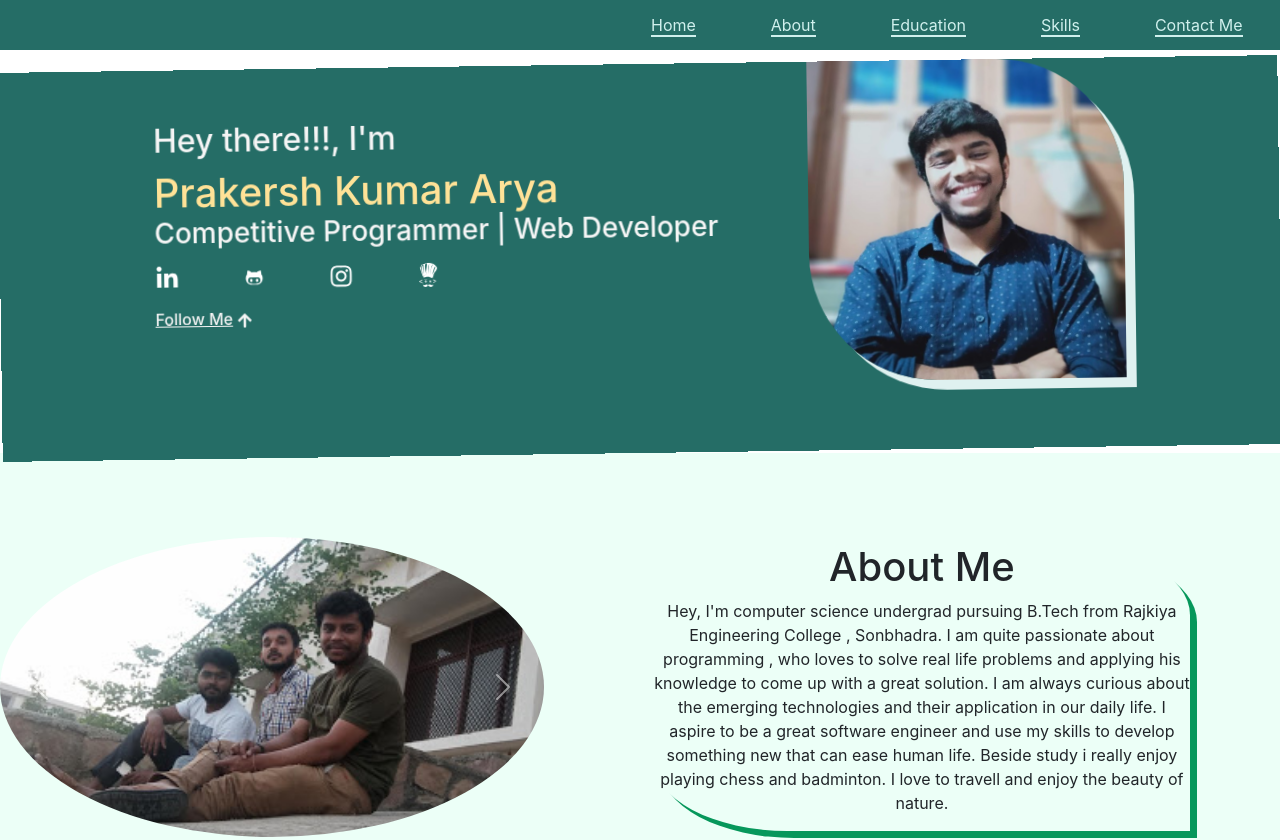
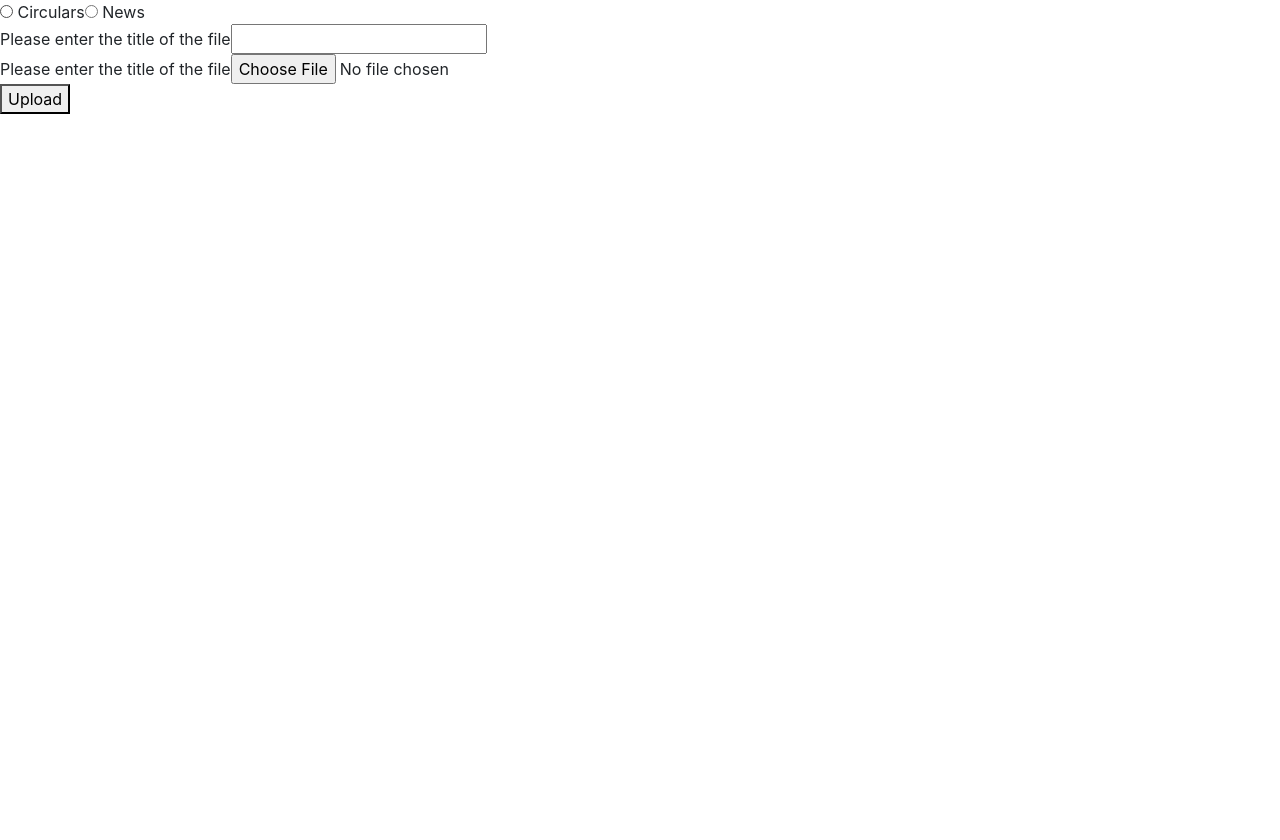
Before and after one commit to Prakersh123/Portfolio, a React (Create React App) app: page /uploadfile in a window 1280 px wide. Shown: the top 840 px of the page. After the commit the page ends 800 px from the top, so only its background shows below. Built offline with nearby package versions, Linux system fonts and the light colour scheme.

Commit message:
root added

```diff
--- a/package.json
+++ b/package.json
@@ -6,9 +6,11 @@
     "@testing-library/jest-dom": "^5.14.1",
     "@testing-library/react": "^11.2.7",
     "@testing-library/user-event": "^12.8.3",
+    "axios": "^0.21.4",
     "react": "^17.0.2",
     "react-dom": "^17.0.2",
     "react-icons": "^4.2.0",
+    "react-router-dom": "^5.3.0",
     "react-scripts": "4.0.3",
     "web-vitals": "^1.1.2"
   },
--- a/src/App.js
+++ b/src/App.js
@@ -11,6 +11,7 @@ import Myprojects from './Myprojects';
 function App() {
   return (
     < >
+
         <Nav/>
 
         <div style={{position:'relative', paddingBottom:'5px', backgroundColor:'#256D66', transform: 'rotate(-0.8deg)'}}>
--- /dev/null
+++ b/src/assests/Login.css
@@ -0,0 +1,14 @@
+.login_form{
+    display: grid;
+    grid-template-columns: 1fr;
+    grid-gap: 10%;
+    padding: 5%;
+    border:2px solid green;
+    width: 30%;
+}
+
+.login_form button{
+    width: 70%;
+    border-radius: 14px;
+
+}
--- /dev/null
+++ b/src/components/Login.js
@@ -0,0 +1,25 @@
+import React from 'react'
+import './../assests/Login.css'
+const Login = () => {
+    return (
+        <div>
+            <form className="login_form">
+                <label>
+                    Username:
+                <input type="text" />
+                   </label>
+
+                   <label>
+                       Password:
+                <input type="password" />
+                </label>
+                <button type="submit">
+                    Log in
+                </button>
+
+            </form>
+        </div>
+    )
+}
+
+export default Login
--- /dev/null
+++ b/src/components/Uploadnotification.js
@@ -0,0 +1,71 @@
+import React, { useState } from 'react'
+const axios = require("axios")
+
+
+const Uploadnotification = () => {
+
+    const [formData, setformData] = useState({
+        type:"circulars",
+        title:"",
+        file_url:""
+    })
+
+    const formhandler=(e)=>{
+        setformData({...formData,
+        [e.target.name]:e.target.value
+        })
+    }
+
+    const formhandlerfile=(e)=>{
+        setformData({...formData,
+        [e.target.name]:e.target.files[0]
+        })
+    }
+    const formSubmit= async (e)=>{
+
+        e.preventDefault();
+        const dummyForm = new FormData();
+        dummyForm.append('title',formData.title);
+        dummyForm.append('file_url',formData.file_url);
+        dummyForm.append('type',formData.type);
+        console.log("ara",formData)
+      const res =   await  axios.post("https://fast-atoll-94938.herokuapp.com/upload",dummyForm,{
+            headers: {
+                'Content-Type': 'multipart/form-data',
+            }
+        });
+        if(res.status===200)
+        {
+            setformData({});
+            alert("successfully uploaded")
+        }
+    }
+
+
+    return (
+        <div>
+            <form method="post" enctype="multipart/form-data" onSubmit={formSubmit} >
+               <label>
+                   <input type="radio" name="type"  value="circulars" onChange={formhandler} /> Circulars
+                   <input type="radio" name="type" value="news"onChange={formhandler} /> News
+                   </label>
+                   <br/>
+
+                <label>
+                    Please enter the title of the file
+                <input type="text" name="title"  required onChange={formhandler} />
+                </label>
+            <br/>
+                <label>
+                    Please enter the title of the file
+                <input type="file" name="file_url"  onChange={formhandlerfile}  required/>
+                </label>
+                <br/>
+                <button type="submit">Upload</button>
+            </form>
+
+        </div>
+    )
+}
+
+export default Uploadnotification
--- a/src/index.js
+++ b/src/index.js
@@ -2,11 +2,26 @@ import React from 'react';
 import ReactDOM from 'react-dom';
 import './index.css';
 import App from './App';
-import reportWebVitals from './reportWebVitals';
+import reportWebVitals from './reportWebVitals';import {
+  BrowserRouter as Router,
+  Switch,
+  Route,
+  Link
+} from "react-router-dom";
+import Login from './components/Login';
+import Uploadnotification from './components/Uploadnotification';
 
 ReactDOM.render(
+
   <React.StrictMode>
-    <App />
+    <Router>
+      <Route exact path="/" component={App} />
+      <Route exact path="/login" component={Login} />
+      <Route exact path="/uploadfile" component={Uploadnotification} />
+
+
+    {/* <App /> */}
+    </Router>
   </React.StrictMode>,
   document.getElementById('root')
 );
```
Also changed, not shown: 1 other file (tests, documents, lock files or other folders).
